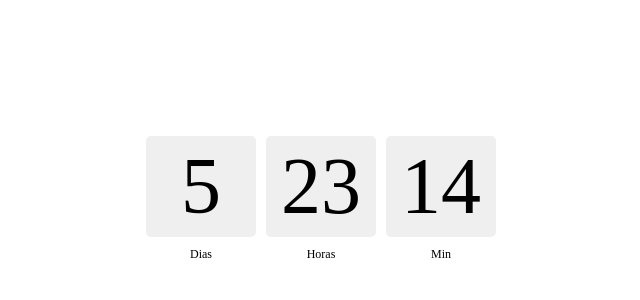
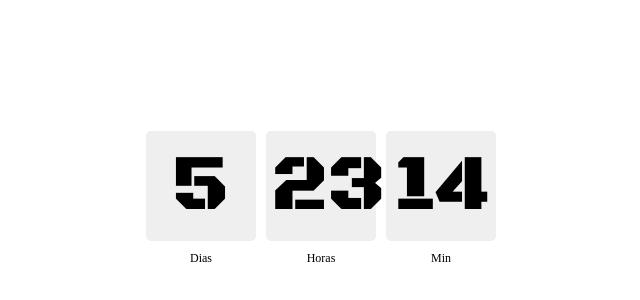
Before and after one commit to caique-cit/event_countdown, a plain HTML site: page index.html in a window 1280 px wide. Shown: the part 192-492 px from the top of the page, without its empty margins (319-959 px from the left). Drawn offline with Linux system fonts and the light colour scheme.

Commit message:
Update index.html

```diff
--- a/index.html
+++ b/index.html
@@ -2,6 +2,8 @@
 <html>
   <head>
     <title>Contador</title>
+    <link rel="preconnect" href="https://fonts.gstatic.com">
+    <link href="https://fonts.googleapis.com/css2?family=Black+Ops+One&display=swap" rel="stylesheet">
   </head>
   <body>
   <style>
@@ -22,6 +24,7 @@
       width: 100px;
       background-color: #efefef;
       color: #000000;
+      font-family: 'Black Ops One', cursive;
       font-size: 80px;
       margin: 5px;
       text-align: center;
```
